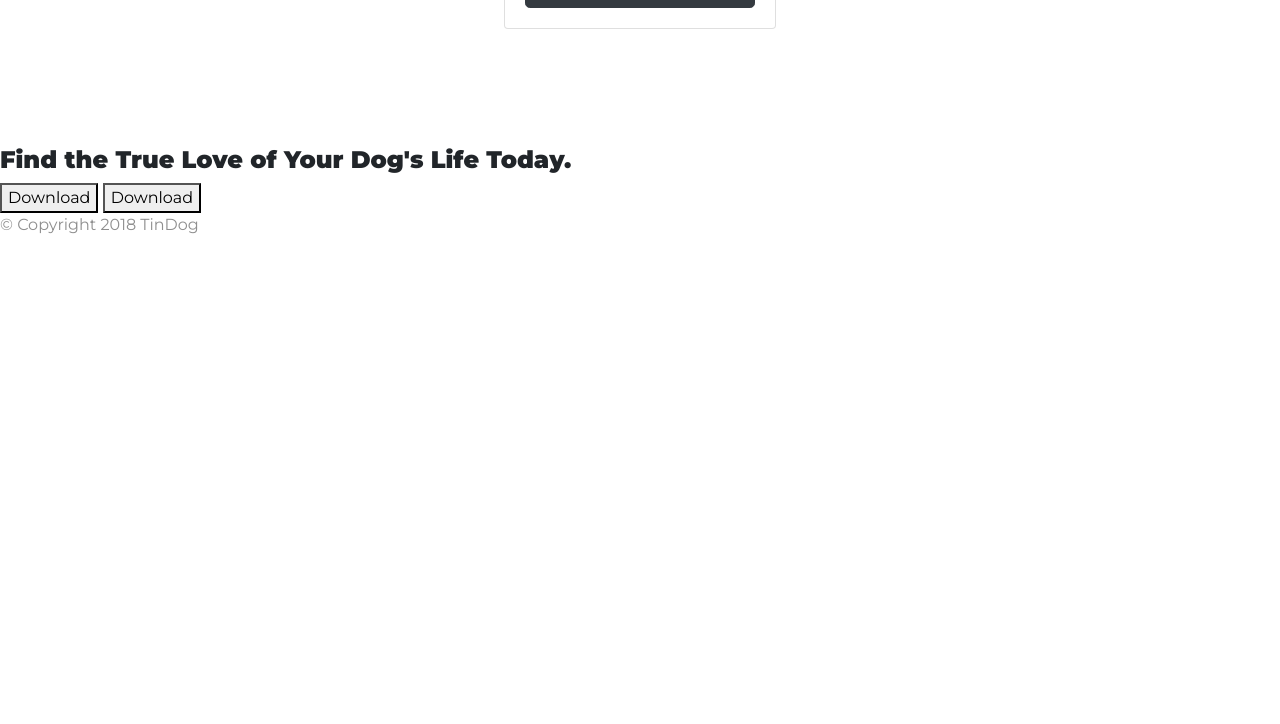
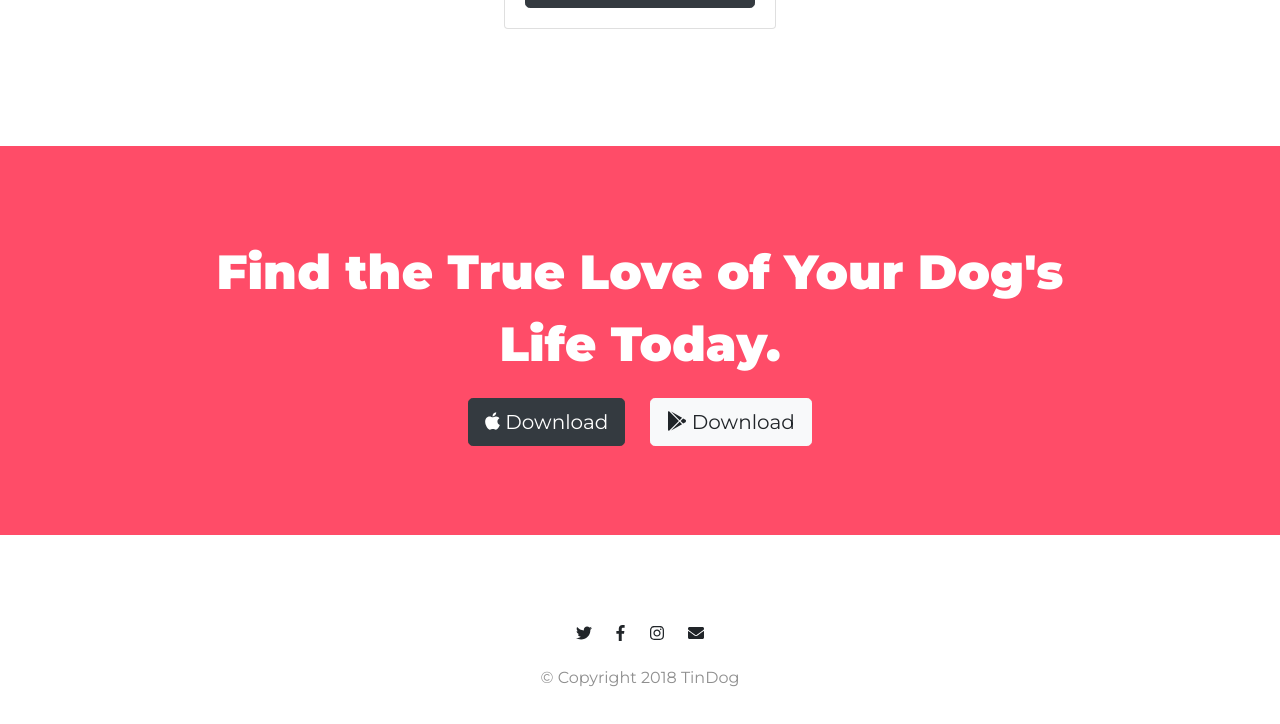
Before and after one commit to MeganPaffrath/tindog, a plain HTML site: page index.html in a window 1280 px wide. Shown: the part 2411-3135 px from the top of the page. Before the commit the page ends 2664 px from the top, so only its background shows below. Drawn offline with nearby package versions, Linux system fonts and the light colour scheme.

Commit message:
through footer

```diff
--- a/css/styles.css
+++ b/css/styles.css
@@ -122,3 +122,40 @@
 .pricing-column {
   padding: 3% 2%;
 }
+
+/* Call To Action */
+#cta {
+  background-color: #ff4c68;
+  padding: 7% 15%;
+  text-align: center;
+}
+.cta-msg {
+  font-family: "Montserrat", sans-serif;
+  font-size: 3rem;
+  line-height: 1.5;
+  font-weight: 900;
+  color: #fff;
+}
+.cta-btn {
+  margin: 10px 10px 0px 10px;
+}
+/* Footer */
+#footer {
+  background-color: #fff;
+  padding: 7% 15%;
+  text-align: center;
+}
+.socials {
+  margin: 0 10px 20px 10px;
+}
+
+/* Media Queries */
+@media (max-width: 1028px) {
+  #title {
+    text-align: center;
+  }
+  .title-image {
+    position: static;
+    transform: rotate(0);
+  }
+}
--- a/index.html
+++ b/index.html
@@ -196,9 +196,9 @@
 
   <section id="cta">
 
-    <h3>Find the True Love of Your Dog's Life Today.</h3>
-    <button type="button">Download</button>
-    <button type="button">Download</button>
+    <h3 class="cta-msg">Find the True Love of Your Dog's Life Today.</h3>
+    <button type="button" class="btn btn-lg btn-dark cta-btn"><i class="fab fa-apple"></i> Download</button>
+    <button type="button" class="btn btn-lg btn-light cta-btn"><i class="fab fa-google-play"></i> Download</button>
 
   </section>
 
@@ -206,7 +206,10 @@
   <!-- Footer -->
 
   <footer id="footer">
-
+      <span><i class="fab fa-twitter socials"></i></span>
+      <span><i class="fab fa-facebook-f socials"></i></span>
+      <span><i class="fab fa-instagram socials"></i></span>
+      <span><i class="fas fa-envelope socials"></i></span>
     <p>© Copyright 2018 TinDog</p>
 
   </footer>
```
